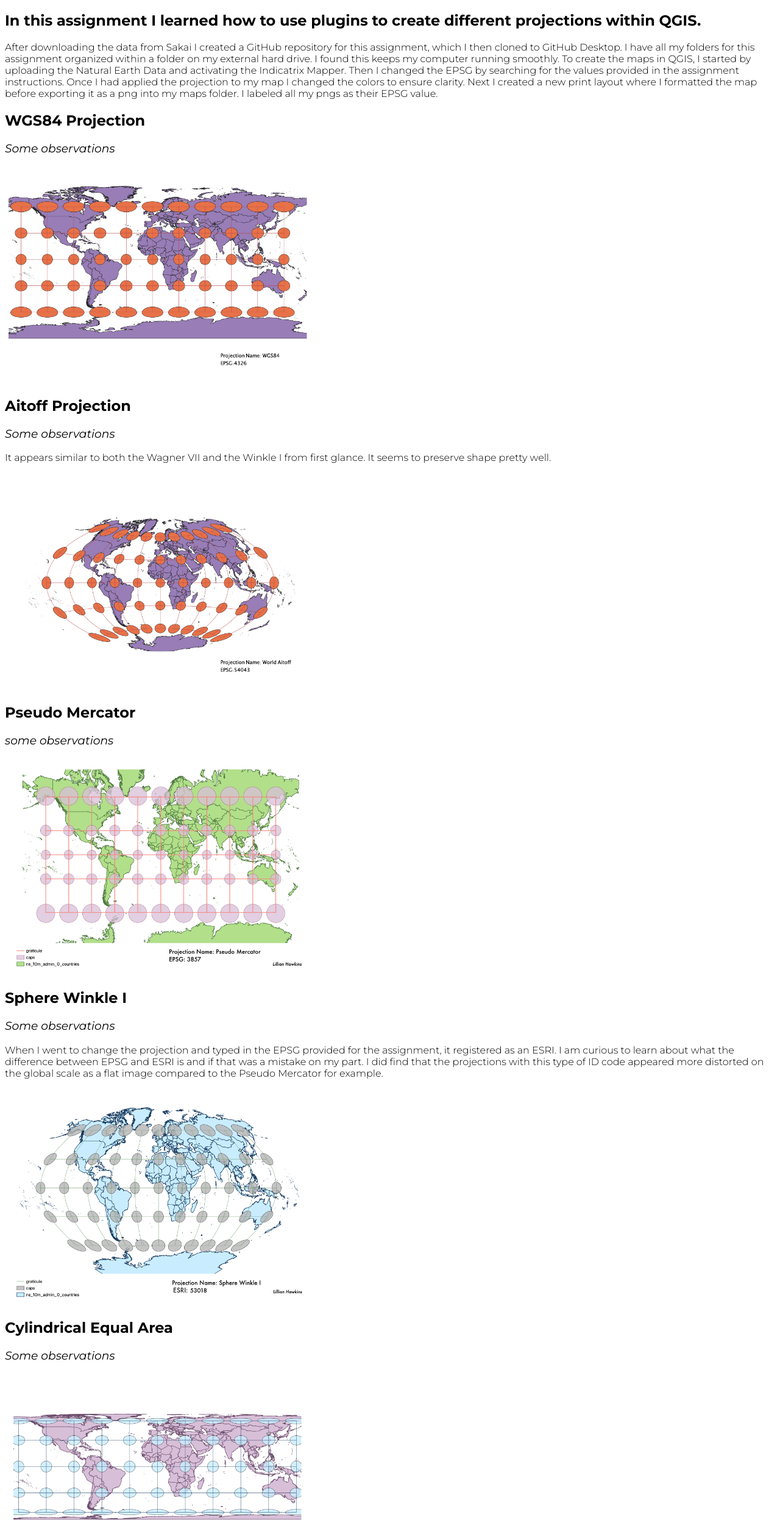
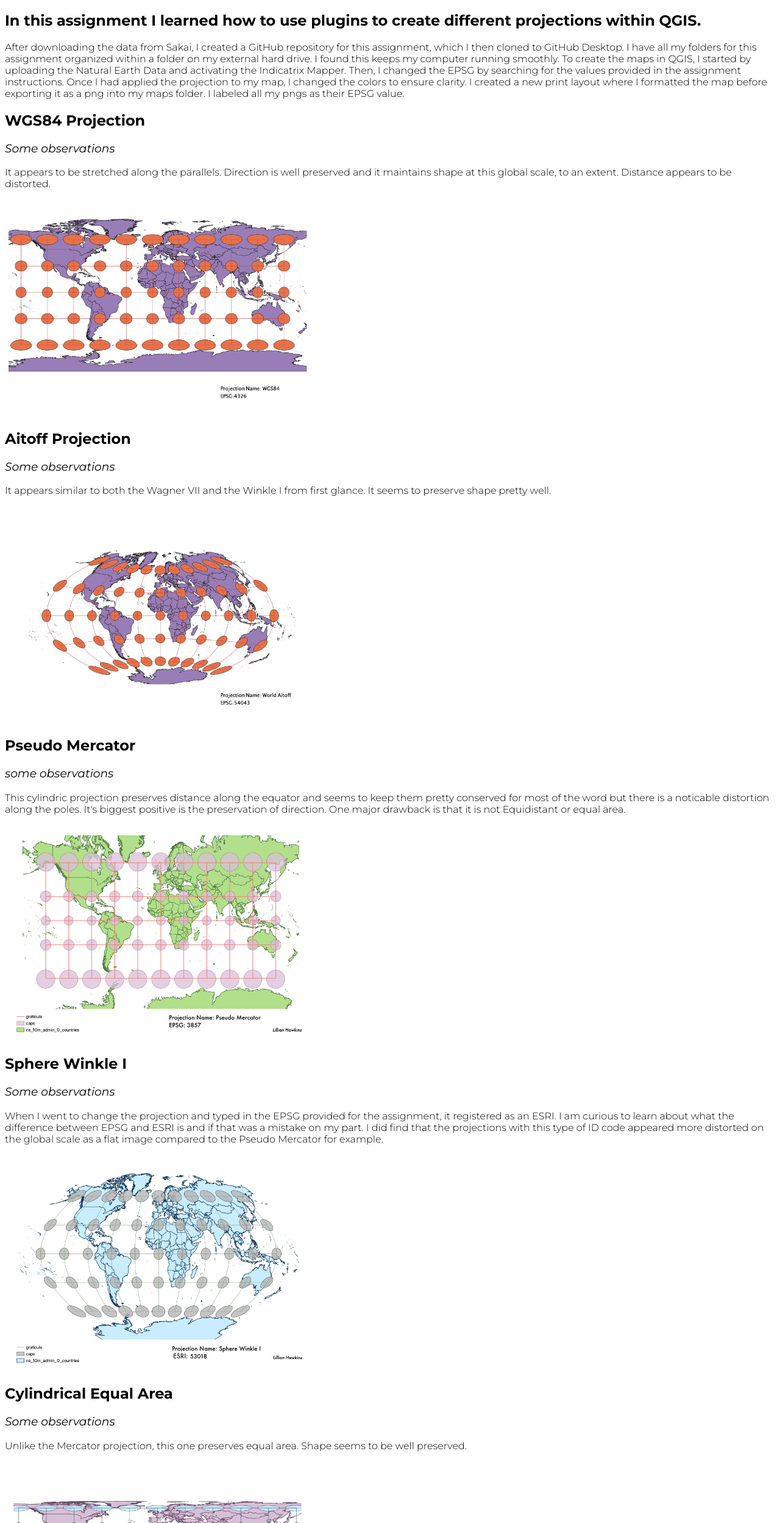
Before and after one commit to lilyhawk/GEO370HW3, a plain HTML site: page Worldprojections/worldprojections.html in a window 1280 px wide. Shown: the part 62-2560 px from the top of the page at 61% size. Drawn offline with Linux system fonts and the light colour scheme; files whose address does not match are found by name; a web font is replaced by a local one.

Commit message:
Update worldprojections.html

```diff
--- a/Worldprojections/worldprojections.html
+++ b/Worldprojections/worldprojections.html
@@ -16,12 +16,13 @@
     <h1>Lillian Hawkins GEO370 World Projections Homework</h1>
 
     <h2>In this assignment I learned how to use plugins to create different projections within QGIS.</h2>
-    <p> After downloading the data from Sakai I created a GitHub repository for this assignment, which I then cloned to GitHub Desktop. I have all my folders for this assignment organized within a folder on my external hard drive. I found this keeps my computer running smoothly. To create the maps in QGIS, I started by uploading the Natural Earth Data and activating the Indicatrix Mapper. Then I changed the EPSG by searching for the values provided in the assignment instructions. Once I had applied the projection to my map I changed the colors to ensure clarity. Next I created a new print layout where I formatted the map before exporting it as a png into my maps folder. I labeled all my pngs as their EPSG value.
+    <p> After downloading the data from Sakai, I created a GitHub repository for this assignment, which I then cloned to GitHub Desktop. I have all my folders for this assignment organized within a folder on my external hard drive. I found this keeps my computer running smoothly. To create the maps in QGIS, I started by uploading the Natural Earth Data and activating the Indicatrix Mapper. Then, I changed the EPSG by searching for the values provided in the assignment instructions. Once I had applied the projection to my map, I changed the colors to ensure clarity. I created a new print layout where I formatted the map before exporting it as a png into my maps folder. I labeled all my pngs as their EPSG value.
 
       </p>
 
     <h2>WGS84 Projection</h2>
     <h3>Some observations</h3>
+    <p>It appears to be stretched along the parallels. Direction is well preserved and it maintains shape at this global scale, to an extent. Distance appears to be distorted.</p>
     <a href=".//maps/4326.png">
     <img src=".//maps/4326.png" alt="WGS84" width='500px'>
     </a>
@@ -35,6 +36,7 @@
 
     <h2>Pseudo Mercator</h2>
     <h3>some observations</h3>
+    <p> This cylindric projection preserves distance along the equator and seems to keep them pretty conserved for most of the word but there is a noticable distortion along the poles. It's biggest positive is the preservation of direction. One major drawback is that it is not Equidistant or equal area.</p>
     <a href=".//maps/3857.png">
     <img src=".//maps/3857.png" alt="Pseudo Mercator" width='500px'>
   </a>
@@ -48,6 +50,7 @@
 
   <h2>Cylindrical Equal Area</h2>
   <h3>Some observations</h3>
+  <p>Unlike the Mercator projection, this one preserves equal area. Shape seems to be well preserved.</p>
   <a href=".//maps/54034.png">
     <img src=".//maps/54034.png" alt="Cylindrical Equal Area" width='500px'>
   </a>
@@ -80,9 +83,7 @@
     <img src=".//maps/54028.png" alt="Wagner VII" width='500px'>
   </a>
 
-    <h2> Now, you should <u>add the following projections on your own:</u></h2>
-    <h3>EPSG: 3857, 53018, 54034, 54027, 102016, and two additional projections that you choose.</h3>
-    <p></p>
+
     <h2>Data used for this project</h2>
     <a href="https://www.naturalearthdata.com/http//www.naturalearthdata.com/download/10m/cultural/ne_10m_admin_0_countries.zip"> Download Natrual Earth 1:10m Cultural Vector </a>
 </body>
```
